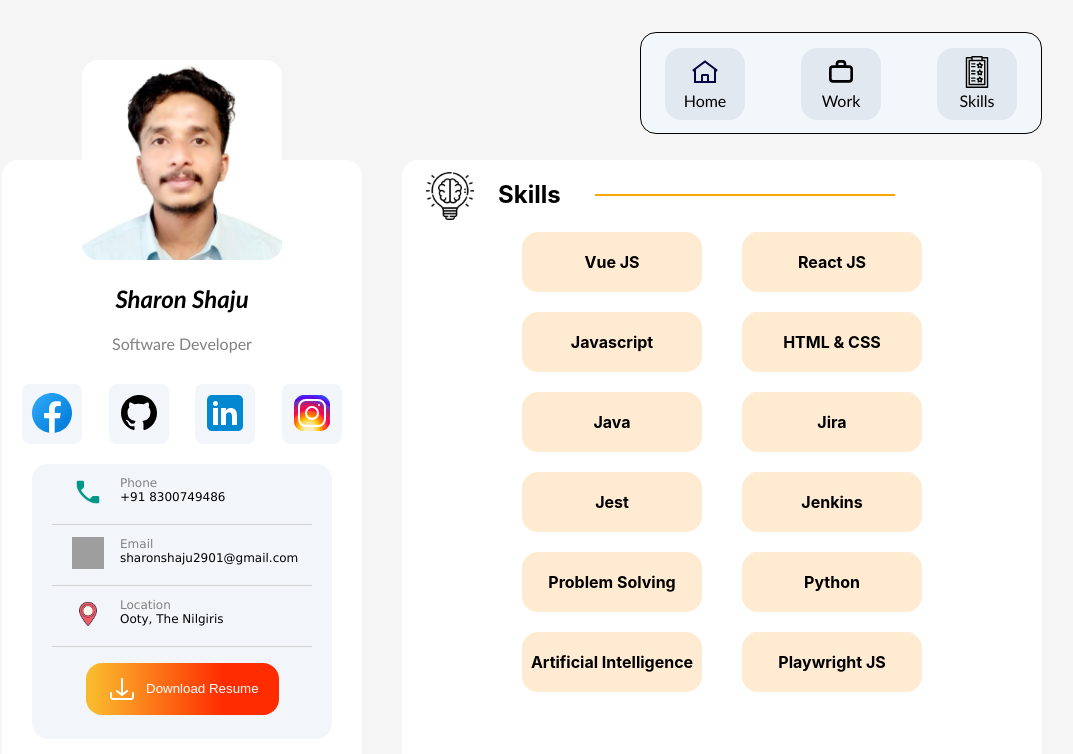
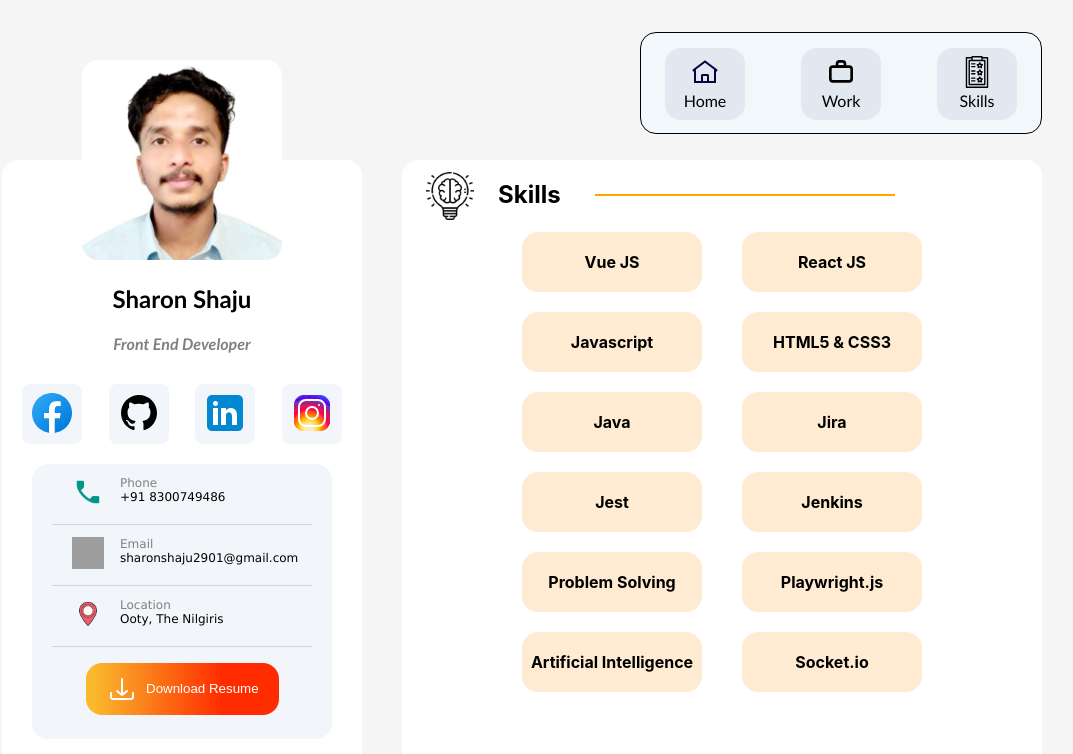
Before and after one commit to SharonShaju29/portfolio, a React (Create React App) app: page /skills in a window 1280 px wide. Shown: the top 754 px of the page, without its empty margins (118-1191 px from the left). Built offline with nearby package versions, Linux system fonts and the light colour scheme; grey boxes are pictures that could not be loaded.

Commit message:
Added for Content Update

```diff
--- a/public/index.html
+++ b/public/index.html
@@ -2,14 +2,14 @@
 <html lang="en">
   <head>
     <meta charset="utf-8" />
-    <link rel="icon" href="%PUBLIC_URL%/favicon.ico" />
+    <link rel="icon" href="%PUBLIC_URL%/logo.svg" />
     <meta name="viewport" content="width=device-width, initial-scale=1" />
     <meta name="theme-color" content="#000000" />
     <meta
       name="description"
       content="Web site created using create-react-app"
     />
-    <link rel="apple-touch-icon" href="%PUBLIC_URL%/logo192.png" />
+    <link rel="apple-touch-icon" href="%PUBLIC_URL%/logo.svg" />
     <!--
       manifest.json provides metadata used when your web app is installed on a
       user's mobile device or desktop. See https://developers.google.com/web/fundamentals/web-app-manifest/
@@ -24,10 +24,10 @@
       work correctly both with client-side routing and a non-root public URL.
       Learn how to configure a non-root public URL by running `npm run build`.
     -->
-    <title>React App</title>
+    <title>Sharon Shaju | My Portfolio</title>
   </head>
   <body>
-    <noscript>You need to enable JavaScript to run this app.</noscript>
+    <noscript></noscript>
     <div id="root"></div>
     <!--
       This HTML file is a template.
--- a/src/App.css
+++ b/src/App.css
@@ -1,7 +1,7 @@
 .App {
   text-align: center;
   background-color: whitesmoke;
-  min-height: 120vh;
+  height: 120vh;
 }
 
 .App-logo {
--- a/src/components/aboutMe.js
+++ b/src/components/aboutMe.js
@@ -16,7 +16,7 @@ function AboutMe() {
       <div className="para-wrapper">
         <p>{aboutMe}</p>
       </div>
-      <h2 className="heading-text">What I do!</h2>
+      <div className="heading-text">What I do!</div>
       <div>
          <SkillCardAbout image={code} name={skillsDesc[0].name} content={skillsDesc[0].content}/>
          <div ><SkillCardAbout image={research} name={skillsDesc[1].name} content={skillsDesc[1].content}/></div>
--- a/src/components/css/aboutMe.css
+++ b/src/components/css/aboutMe.css
@@ -16,13 +16,15 @@
 }
 
 .para-wrapper {
-    padding:16px 42px;
+    padding:12px 42px;
     text-align: left;
     font-family: 'Gill Sans', 'Gill Sans MT', Calibri, 'Trebuchet MS', sans-serif;
 }
 
 .heading-text {
     text-align: left;
+    font-size: 24px;
+    font-weight: bolder;
     padding:0px 42px;
 }
 
--- a/src/components/css/personalInfo.css
+++ b/src/components/css/personalInfo.css
@@ -19,14 +19,12 @@
 
 .profile-name {
    font-family:'Gill Sans', 'Gill Sans MT', Calibri, 'Trebuchet MS', sans-serif;
-   font-style:italic;
-
 }
 
 .profile-role {
     font-family:'Gill Sans', 'Gill Sans MT', Calibri, 'Trebuchet MS', sans-serif;
-    font-weight:400;
     color: grey;
+    font-style: italic;
 
  }
 
--- a/src/components/personalInfoBar.js
+++ b/src/components/personalInfoBar.js
@@ -16,7 +16,7 @@ function PersonalInfoBar() {
     <div className="personal-info-container">
       <Image src={Profile} className="profile-img" />
       <h2 className="profile-name">Sharon Shaju</h2>
-      <h4 className="profile-role">Software Developer</h4>
+      <h4 className="profile-role">Front End Developer</h4>
       <div className="social-links-wrapper">
         <SocialLink src={facebook} url={socialLinks.facebook} />
         <SocialLink src={git} url={socialLinks.git} />
--- a/src/components/workExperience.js
+++ b/src/components/workExperience.js
@@ -11,7 +11,7 @@ function WorkExperience() {
     <h2 className="title">Internships</h2>
     <div className="horizontal-line"/>
   </div>
-  <Image src={quinbay} className="work-place"/>
+  <a href="https://www.quinbay.com/" target='_blank' ><Image src={quinbay} className="work-place"/></a>
   <WorkDescription/>
    </div>
 }
--- a/src/constants/index.js
+++ b/src/constants/index.js
@@ -33,23 +33,23 @@ const constants = {
     },
   ],
   internDescription:
-    " Worked on a project named Tiket & voucher which is used in indonesia for Utilized Vue JS Framework to create interactive user interfaces. Worked on resolving bugs, improvements and features. Gained Knowledge of project management tool such as Jira. Worked on improving the quality of the code. Gained Hands-on experience software DevOps tool such as Jenkins booking tickets for events and buying vouchers.",
+    "Worked on a project named Ticket & voucher which is used in indonesia for booking tickets for events and buying vouchers. Utilized Vue JS Framework to create interactive user interfaces. Worked on resolving bugs, improvements and features.Gained Knowledge of project management tool such as Jira. Worked on improving the quality of the code. Gained Hands-on experience software DevOps tool such as Jenkins",
   aboutMe:
-    "Hello there! I'm thrilled to welcome you to my portfolio. Experienced Vue JS Developer adept in all stages of advanced web development. Knowledgeable in user interface, unit testing, and debugging processes. Bringing forth expertise in design, installation, testing and maintenance of web systems. Equipped with a diverse and promising skill-set. Proficient and have hands on experience on state management library such as vuex and routing library such as vue-router. Able to effectively self-manage during independent projects, as well as collaborate in a team setting.",
+    "Hello there! I'm thrilled to welcome you to my portfolio. Passionate Front End Developer adept in all stages of Web Development. Knowledgeable in user interface, unit testing, and debugging processes. Bringing forth expertise in design, installation, testing and maintenance of web system. Equipped with a diverse and promising skill-set. Proficient and have hands on experience on state management library such as vuex and routing library such as vue-router. Able to effectively self-manage during independent projects, as well as collaborate in a team setting.",
   technicalSkills: [
     "Vue JS",
     "React JS",
     "Javascript",
-    "HTML & CSS",
+    "HTML5 & CSS3",
     "Java",
     "Jira",
     "Jest",
     "Jenkins",
     "Problem Solving",
-    "Python",
+    "Playwright.js",
     "Artificial Intelligence",
-    "Playwright JS",''
-  ]
+    "Socket.io",
+  ],
 };
 
 export default constants;
```
Also changed, not shown: public/ironman.jpg (added), public/logo.svg (added).
